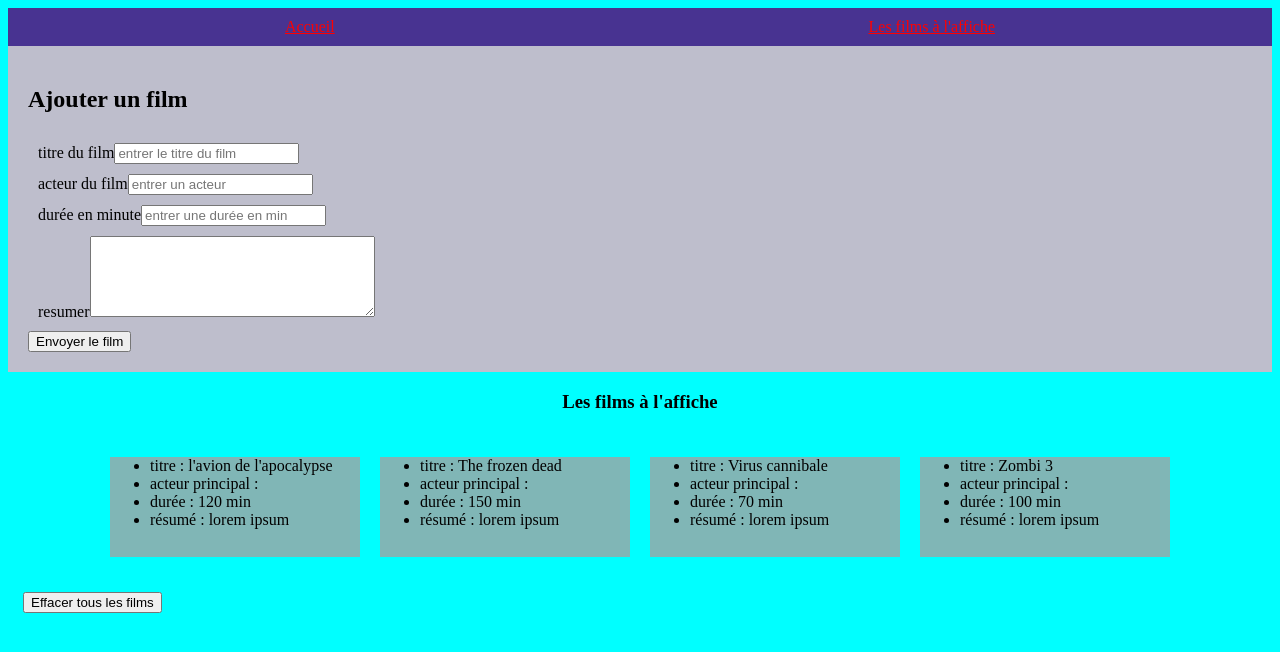
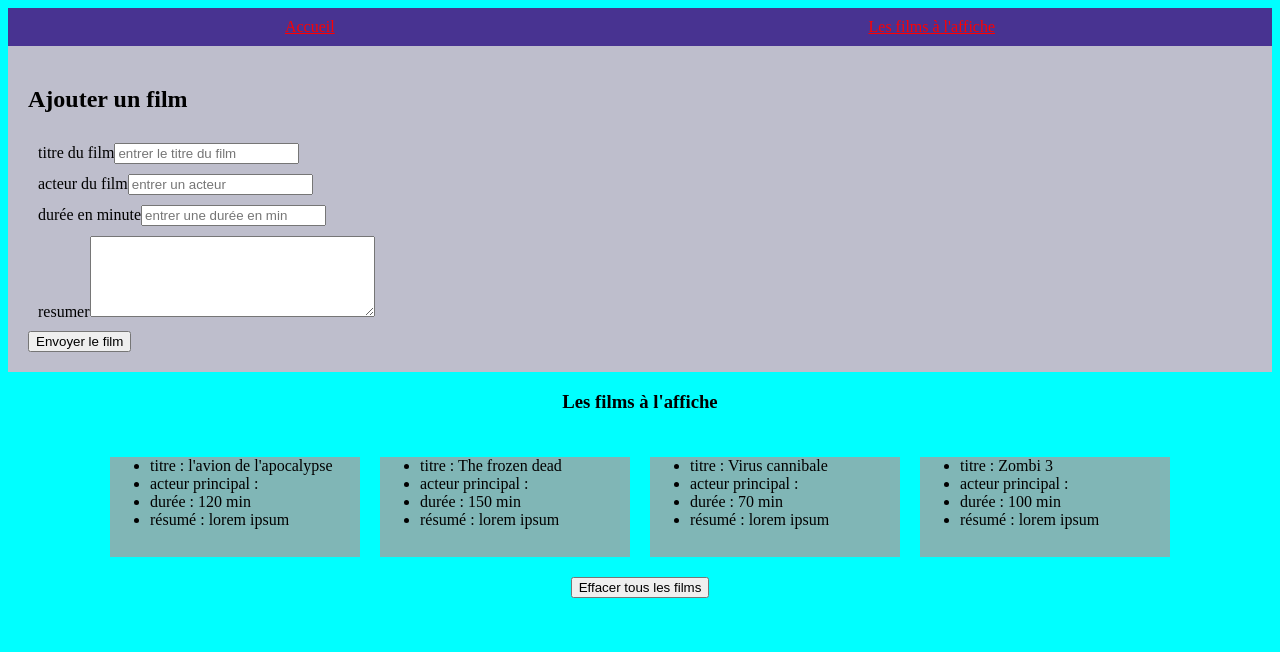
Before and after one commit to dev-allan/cinema_Allan_Duminy, a React (Create React App) app: page /movies in a window 1280 px wide. Shown: the top 652 px of the page. Built offline with nearby package versions, Linux system fonts and the light colour scheme.

Commit message:
centrage btn tout supprimer dans movielist

```diff
--- a/src/pages/Movie/MoviesList.css
+++ b/src/pages/Movie/MoviesList.css
@@ -4,9 +4,9 @@
     flex-wrap: wrap;
 }
 
-#btnDelete{
+/* #btnDelete{
     margin : 15px;
-}
+} */
 
 .bodyMoviesList{
     display: flex;
--- a/src/pages/Movie/MoviesList.jsx
+++ b/src/pages/Movie/MoviesList.jsx
@@ -24,8 +24,8 @@ export const MoviesList = (props) => {
 
   return (
     <Fragment>
-        <MoviesForm addMovie={handleAddMovie} />
-        <div className="bodyMoviesList">
+      <MoviesForm addMovie={handleAddMovie} />
+      <div className="bodyMoviesList">
         <h3>Les films à l'affiche</h3>
         <div className="listDetailMovie">
           {listMovies.map((movie, index) => {
@@ -36,10 +36,11 @@ export const MoviesList = (props) => {
             );
           })}
         </div>
+
+        <button id="btnDelete" onClick={handleDelete}>
+          Effacer tous les films
+        </button>
       </div>
-      <button id="btnDelete" onClick={handleDelete}>
-        Effacer tous les films
-      </button>
     </Fragment>
   );
 };
```
